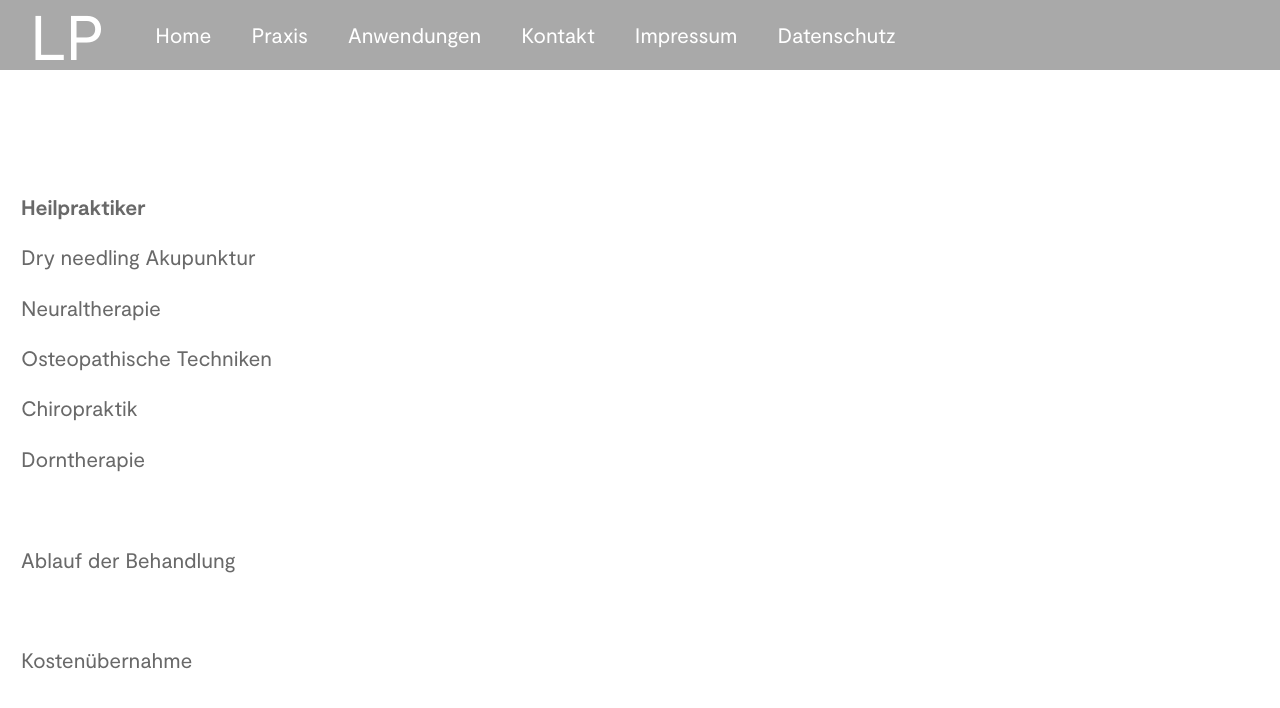
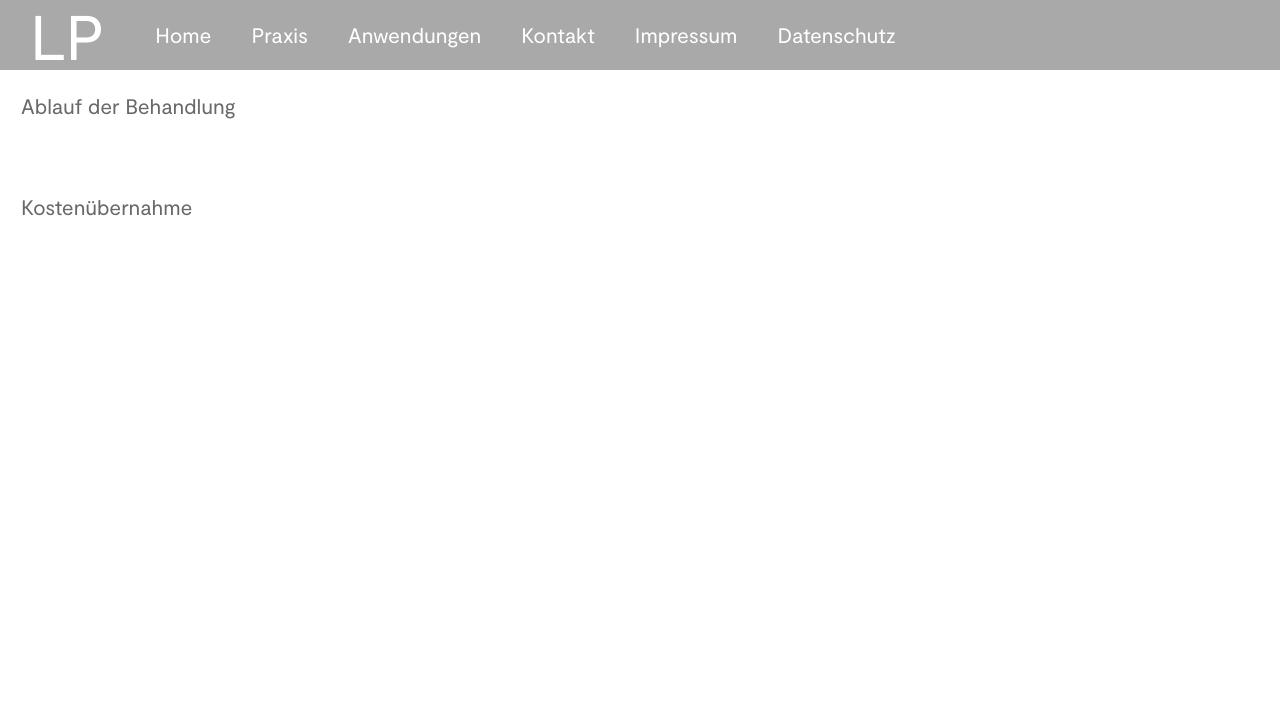
Before and after one commit to loehr-physiotherapie/loehr-physiotherapie.github.io, a Jekyll site: the page built from anwendungen.md, in a window 1280 px wide. Shown: the top 708 px of the page. Built offline with Jekyll 4.4.1, drawn with Linux system fonts in a browser that asks for light colours.

Commit message:
Updated 'anwendungen.md' via CloudCannon

```diff
--- a/anwendungen.md
+++ b/anwendungen.md
@@ -3,24 +3,6 @@ layout: default
 title: Anwendungen
 permalink: /anwendungen/
 ---
-
-&nbsp;
-
-&nbsp;
-
-**Heilpraktiker&nbsp;**
-
-Dry needling Akupunktur
-
-Neuraltherapie
-
-Osteopathische Techniken
-
-Chiropraktik
-
-Dorntherapie
-
-&nbsp;
 
 Ablauf der Behandlung
 
```
